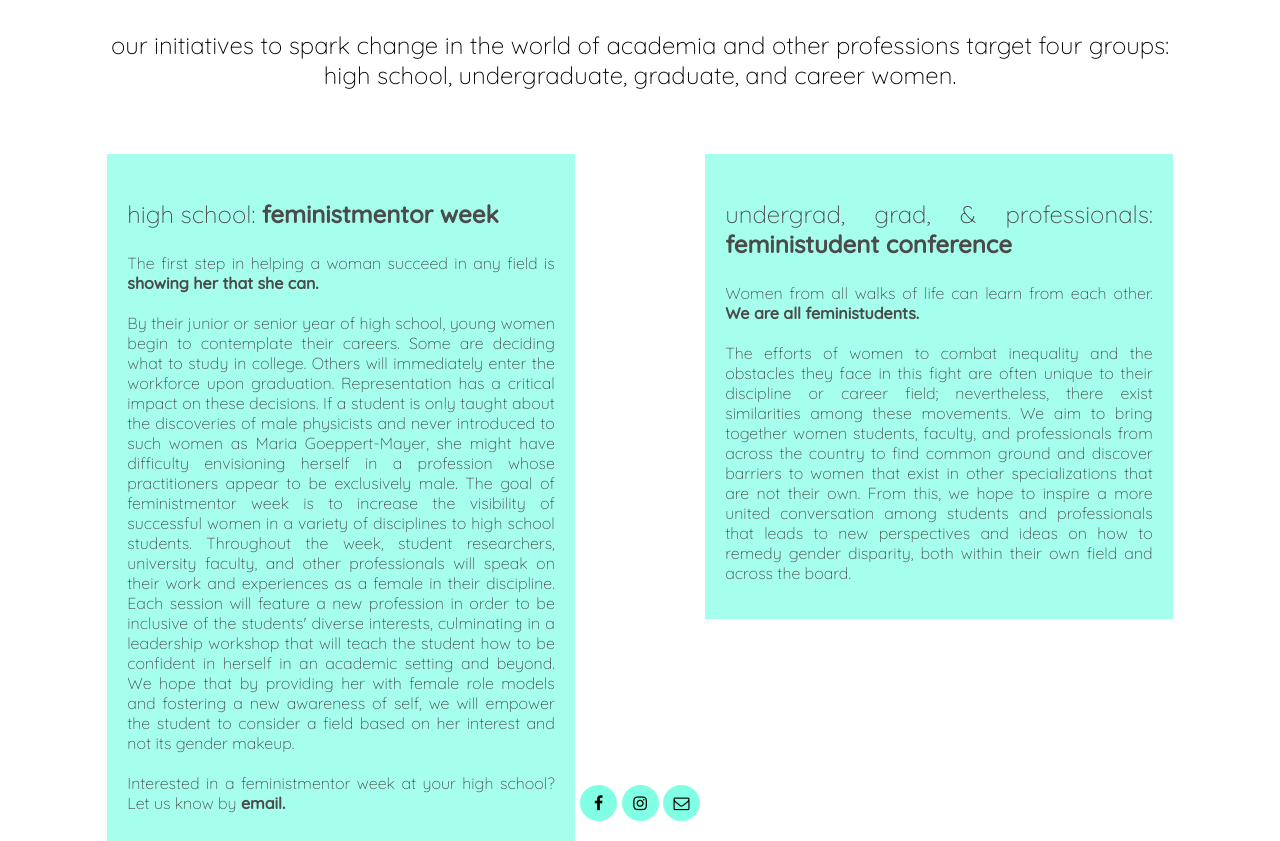
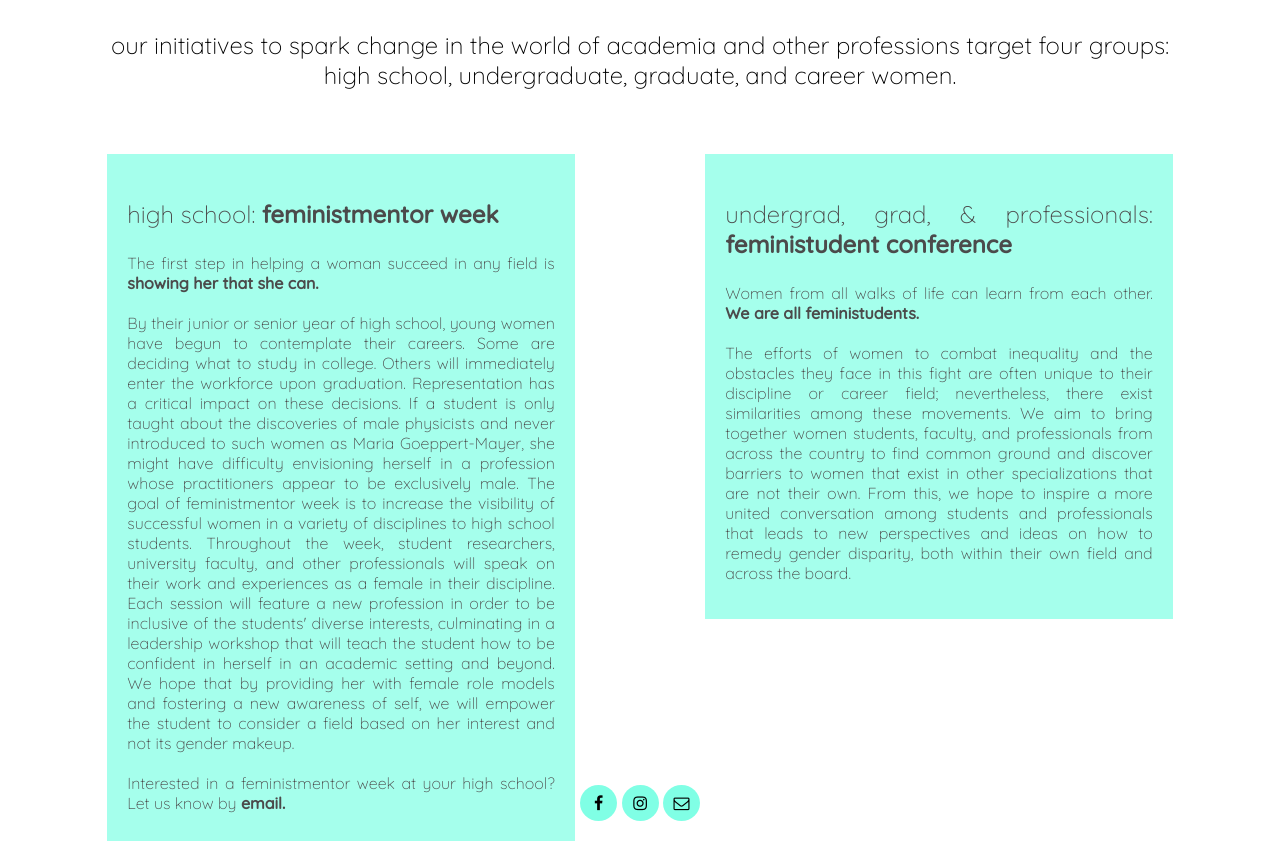
Before and after one commit to feministudent/feministudent.github.io, a plain HTML site: page outreach.html in a window 1280 px wide. Shown: the part 193-1034 px from the top of the page. Drawn offline with Linux system fonts and the light colour scheme.

Commit message:
small edit to description of feministmentor week on outreach pg

```diff
--- a/outreach.html
+++ b/outreach.html
@@ -69,7 +69,7 @@
                           her that she can.</b>
                           <br>
                           <br>
-                          By their junior or senior year of high school, young women begin to
+                          By their junior or senior year of high school, young women have begun to
                           contemplate their careers. Some are deciding what to study in college. Others will
                           immediately enter the workforce upon graduation. Representation has a critical impact
                           on these decisions. If a student is only taught about the discoveries of male physicists
```
